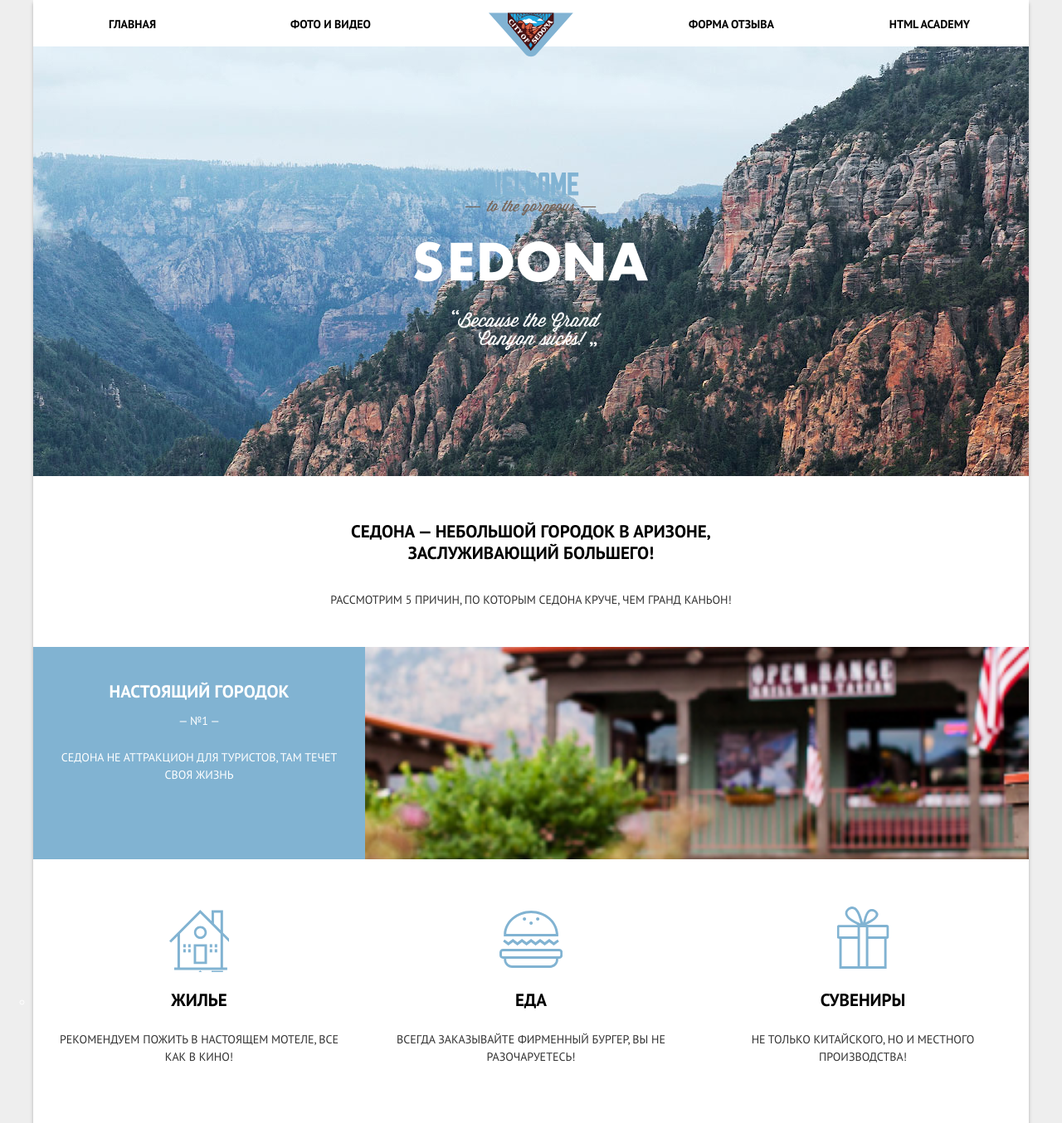
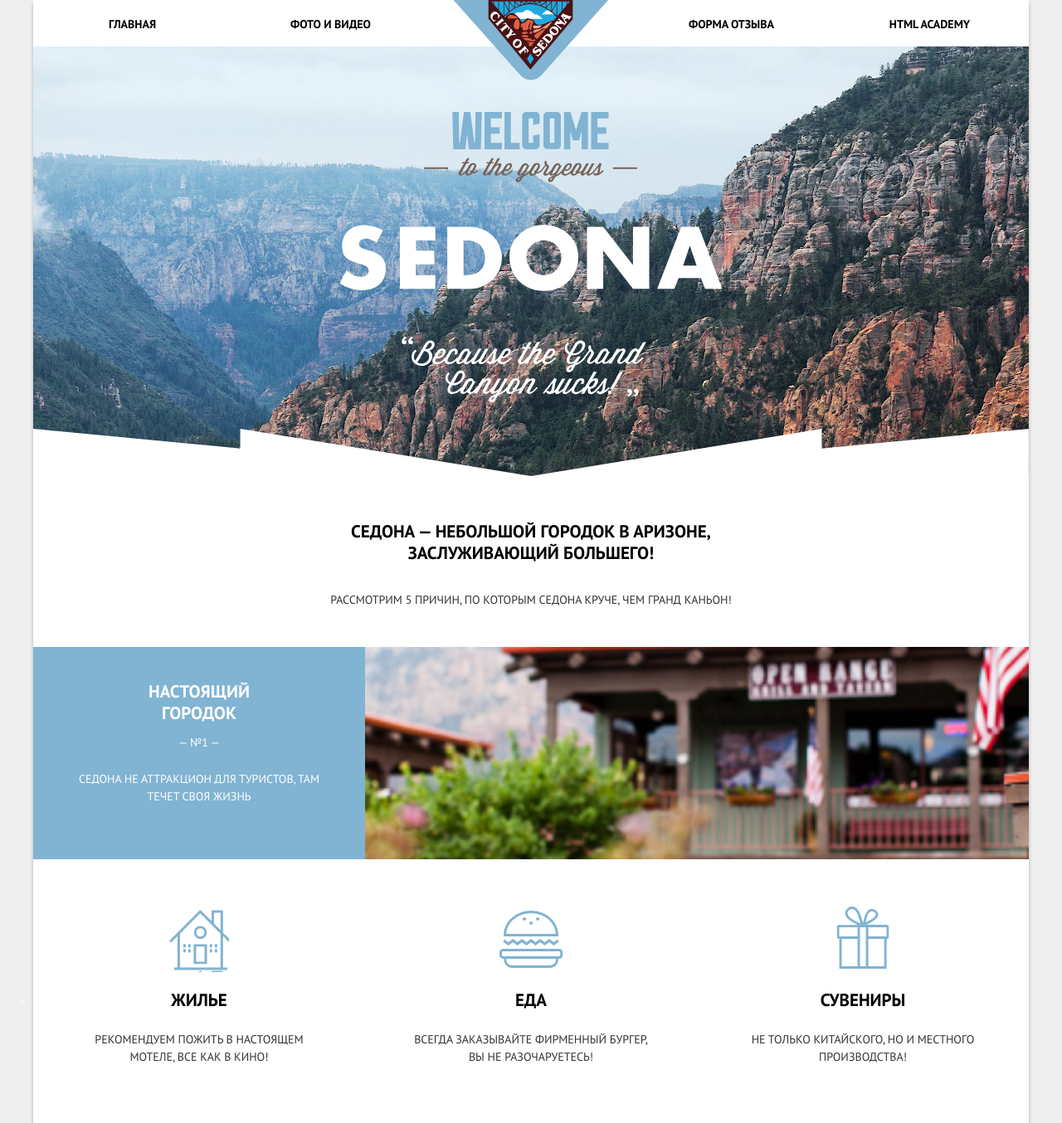
Before and after one commit to griprodata/1585633-sedona-21, a website: page source/index.html in a window 1280 px wide. Shown: the top 1354 px of the page at 83% size. Drawn offline with nearby package versions, Linux system fonts and the light colour scheme; files that its build step writes are made by us from their sources.

Commit message:
исправляет ошибки

```diff
--- a/source/index.html
+++ b/source/index.html
@@ -12,7 +12,7 @@
     <a class="page-header__logo">
       <picture>
         <source media="(min-width: 1200px)" srcset="img/logotype-desktop.svg">
-      <img src="img/logotype-mobile.svg" width="102" height="84" alt="Седона">
+      <img class="page-header__img" src="img/logotype-mobile.svg" width="102" height="84" alt="Седона">
       </picture>
     </a>
     <nav class="main-nav">
@@ -41,7 +41,7 @@
     <section class="intro">
       <h1 class="visually-hidden">Седона небольшой городок в Аризоне.</h1>
       <div class="intro__wrapper">
-        <div class="intro__image">
+        <div class="intro__image itro__image-before">
           <img class="intro__photo" src="img/main-index.svg" width="282" height="214" alt="седона">
         </div>
         <p class="intro__title">Седона &mdash; небольшой городок в Аризоне, заслуживающий большего!</p>
@@ -54,7 +54,7 @@
         <ol class="content__list">
           <li class="content__item content__item--blue">
             <div class="content__block">
-              <div class="content__panel  content__panel--one">
+              <div class="content__panel  content__panel--one content__panel-before">
                 <h3 class="content__intro">Настоящий городок</h3>
                 <span class="content__number">&mdash; №1 &mdash;</span>
                 <p class="content__article">Седона не аттракцион для туристов, там течет своя жизнь</p>
@@ -122,8 +122,13 @@
     </section>
   </main>
   <footer class="footer">
+    <div class="footer__content">
+    <div class="footer__map">
+      <iframe class="footer__iframe" src="https://www.google.com/maps/embed?pb=!1m23!1m12!1m3!1d2945033.928054815!2d-113.45793498980979!3d35.251653403124436!2m3!1f0!2f0!3f0!3m2!1i1024!2i768!4f13.1!4m8!3e6!4m0!4m5!1s0x872d8e3e34f915b1%3A0xe7378963d6fca42b!2z0JDRgNC40LfQvtC90LAsINCh0L7QtdC00LjQvdC10L3QvdGL0LUg0KjRgtCw0YLRiyDQkNC80LXRgNC40LrQuA!3m2!1d34.9268785!2d-111.55469699999999!5e0!3m2!1sru!2sru!4v1610985535155!5m2!1sru!2sru" width="1200" height="350" frameborder="0" style="border: 0;" allowfullscreen="" aria-hidden="false" tabindex="0"></iframe>
+    </div>
     <div class="footer__img">
       <img class="footer__image" src="img/group-map.jpg" width="320" height="350" alt="карта">
+    </div>
     </div>
     <div class="footer__wrapper">
         <p class="footer__title">#visitsedona</p>
--- a/source/less/blocks/contacts.less
+++ b/source/less/blocks/contacts.less
@@ -18,6 +18,7 @@
   background-color: @basicspace;
   height: 58px;
   border: none;
+  width: 100%;
   font-size: 18px;
   line-height: 26px;
   font-weight: 700;
@@ -111,6 +112,8 @@
 
 .contacts__label {
   position: relative;
+  flex-shrink: 0;
+  margin-right: 17px;
 }
 
 .contacts__label-radio {
--- a/source/less/blocks/content.less
+++ b/source/less/blocks/content.less
@@ -14,10 +14,23 @@
 }
 
 .content__panel {
+  position: relative;
   padding: 20px;
   background-color: @blue;
-  padding-top: 54px;
+  padding-top: 71px;
   padding-bottom: 39px;
+}
+
+.content__panel-before::before {
+  content: "";
+  position: absolute;
+  top: 0;
+  left: 0;
+  width: 100%;
+  height: 37px;
+  background-image: url("../img/mwhite.svg");
+  background-repeat: no-repeat;
+  background-position: center;
 }
 
 .content__panel--two {
@@ -144,6 +157,10 @@
     margin-bottom: 57px;
   }
 
+  .content__panel-before::before {
+    display: none;
+  }
+
   .content__container {
     display: flex;
   }
@@ -243,7 +260,7 @@
 
   .content__panel--two {
     order: 2;
-    padding-top: 43px;
+    padding: 42px 34px;
   }
 
   .content__advantages {
@@ -261,6 +278,7 @@
 
   .content__advantages-text {
     text-align: center;
+    padding: 0 2px;
   }
 
   .content__img {
@@ -305,6 +323,14 @@
   }
 
   .content__intro {
-    padding: 0 70px;
+    padding: 0 91px;
+  }
+
+  .content__advantages-text {
+    padding: 0 20px;
+  }
+
+  .content__article {
+    padding: 0 20px;
   }
 }
--- a/source/less/blocks/footer.less
+++ b/source/less/blocks/footer.less
@@ -16,7 +16,6 @@
 }
 
 .footer__image {
-  margin-bottom: 5px;
   width: 100%;
 }
 
@@ -113,6 +112,29 @@
   opacity: 0.3;
 }
 
+.footer__img {
+  display: block;
+  object-fit: cover;
+}
+
+.footer__iframe {
+  display: block;
+  width: 100%;
+}
+
+.footer__content {
+  position: relative;
+  height: 350px;
+  margin-bottom: 18px;
+}
+
+.footer__map {
+  position: absolute;
+  width: 100%;
+  left: 0;
+  bottom: 0;
+}
+
 @media (min-width: @tablet-width) {
   .footer__image {
     display: block;
@@ -129,7 +151,20 @@
     justify-content: space-between;
     margin: 0 60px;
   }
+
+  .footer__copyright {
+    margin-left: 7px;
+  }
+
+  .footer__list {
+    flex-wrap: wrap;
+  }
+
+  .footer__content {
+    margin-bottom: 31px;
+  }
 }
+
 
 @media (min-width: @desktop-width) {
   .footer__wrapper {
--- a/source/less/blocks/intro.less
+++ b/source/less/blocks/intro.less
@@ -16,7 +16,7 @@
   text-align: center;
   margin: 0;
   padding: 0 20px;
-  margin-bottom: 29px;
+  margin-bottom: 12px;
 }
 
 .intro__image {
@@ -29,6 +29,18 @@
   background-size: cover;
   text-align: center;
   margin-bottom: 33px;
+}
+
+.itro__image-before::before {
+  content: "";
+  position: absolute;
+  left: 0;
+  bottom: 0;
+  width: 100%;
+  height: 57px;
+  background-image: url("../img/navigation-detal.svg");
+  background-repeat: no-repeat;
+  background-position: center;
 }
 
 .intro__photo {
@@ -49,8 +61,17 @@
   }
 
   .intro__image {
-    height: 518px;
-    margin-bottom: 45px;
+    height: 462px;
+    margin-bottom: 101px;
+  }
+
+  .intro__photo {
+    height: 350px;
+    width: 461px;
+    position: absolute;
+    top: 42%;
+    left: 50%;
+    transform: translate(-50%, -50%);
   }
 }
 
@@ -60,6 +81,7 @@
   }
 
   .intro__image {
+    height: 518px;
     margin-bottom: 54px;
   }
 
@@ -70,4 +92,8 @@
   .intro__article {
     margin-bottom: 44px;
   }
+
+  .intro__photo {
+    top: 49%;
+  }
 }
--- a/source/less/blocks/page-header.less
+++ b/source/less/blocks/page-header.less
@@ -16,4 +16,9 @@
   .page-header {
     background-color: @white;
   }
+
+  .page-header__img {
+    width: 187px;
+    height: 97px;
+  }
 }
--- a/source/less/blocks/search.less
+++ b/source/less/blocks/search.less
@@ -11,6 +11,7 @@
 
 .search__title {
   margin: 0;
+  padding: 0 20px;
   font-size: 21px;
   line-height: 26px;
   font-weight: 700;
--- a/source/less/var.less
+++ b/source/less/var.less
@@ -14,4 +14,4 @@
 // Viewports
 
 @tablet-width: 768px;
-@desktop-width: 1280px;
+@desktop-width: 1200px;
```
Also changed, not shown: source/img/mobilefartuk.svg (added), source/img/mwhite.svg (added).
